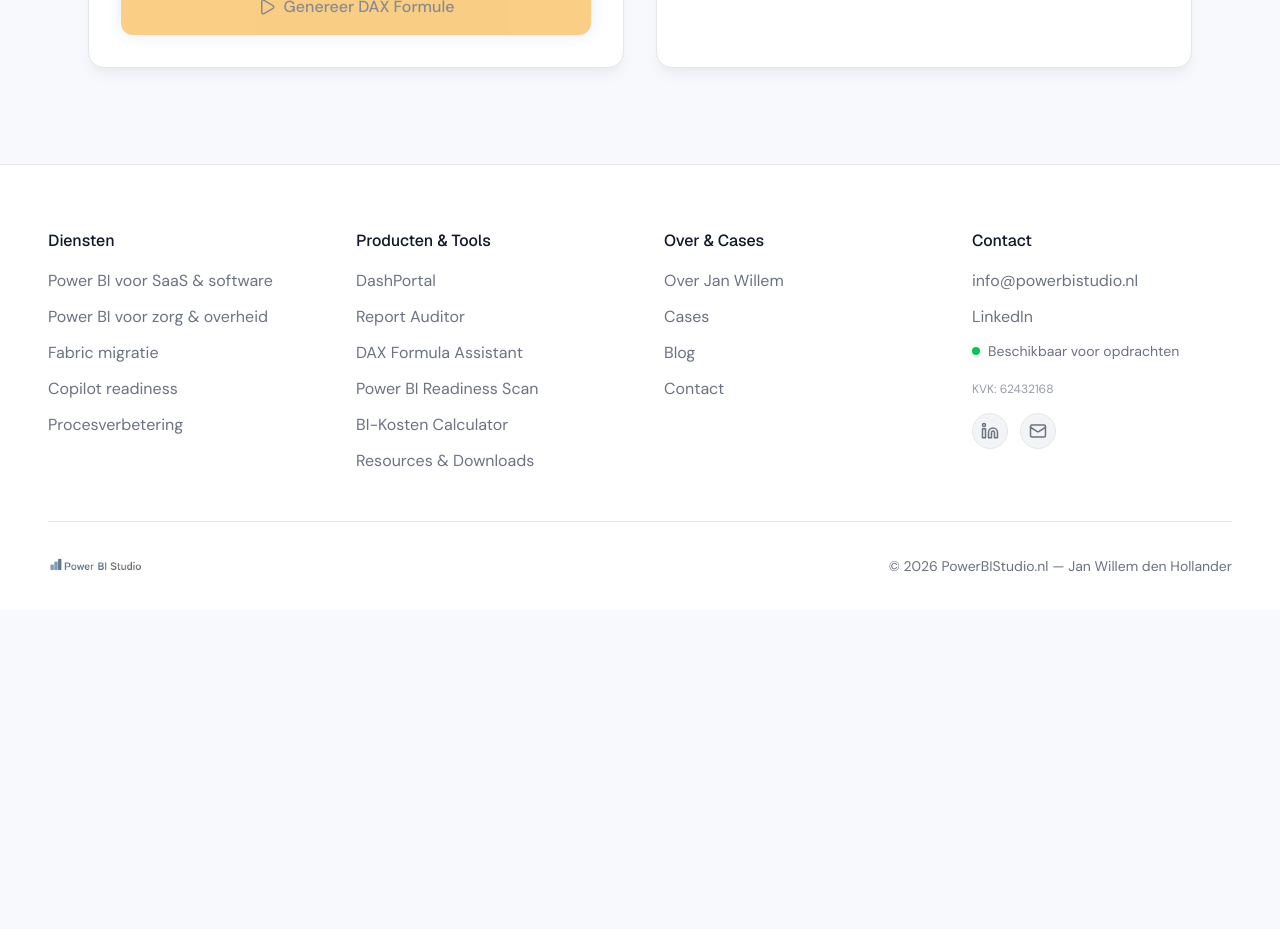
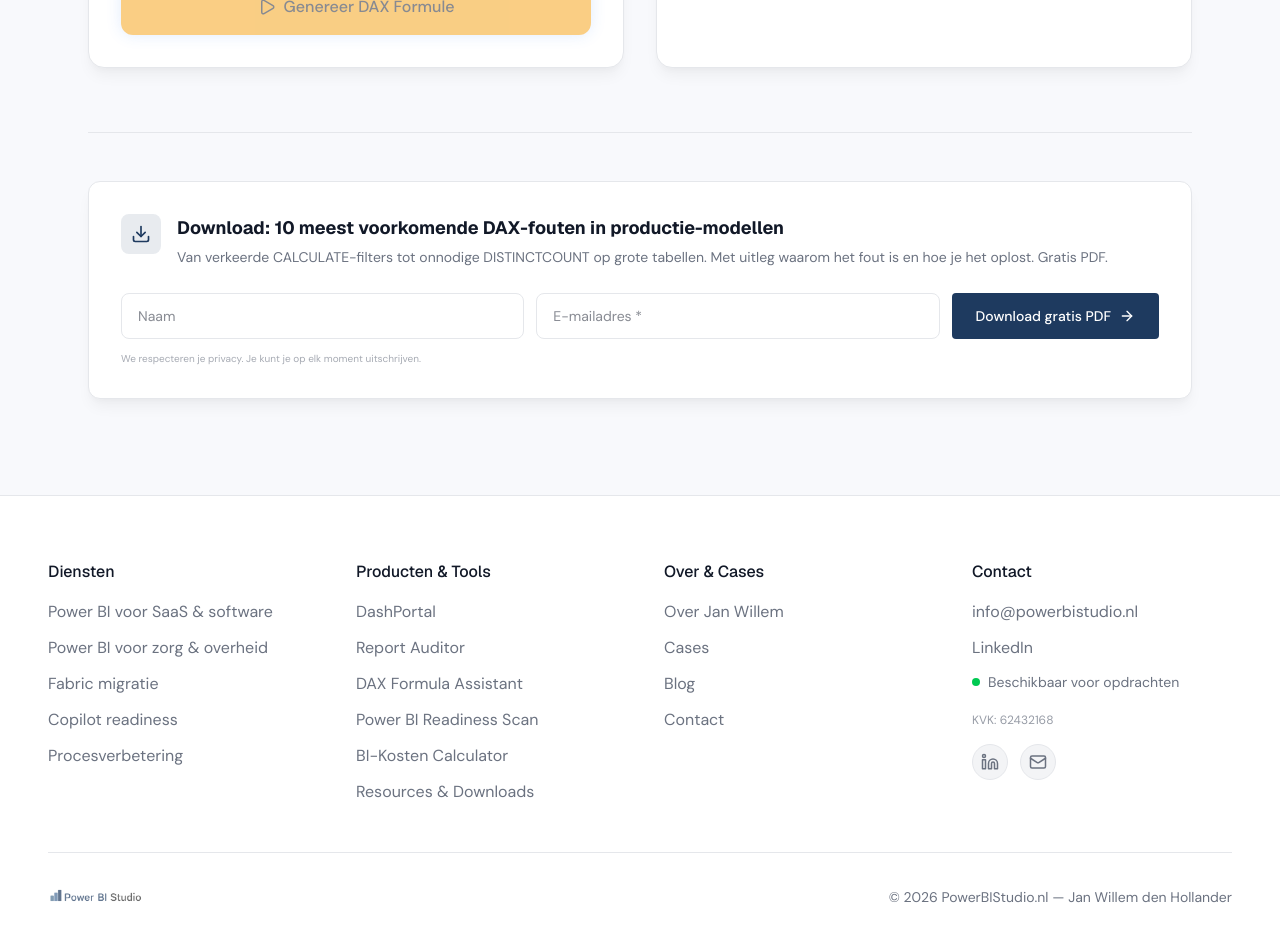
Before and after one commit to hollandsinzicht/powerbistudio, a Next.js app: page /tools/dax-assistant in a window 1280 px wide. Shown: the part 800-1729 px from the top of the page. Before the commit the page ends 1410 px from the top, so only its background shows below. Built offline with nearby package versions, Linux system fonts and the light colour scheme.

Commit message:
“fix”

```diff
--- a/src/app/tools/dax-assistant/page.tsx
+++ b/src/app/tools/dax-assistant/page.tsx
@@ -2,7 +2,8 @@
 
 import { useState } from "react";
 import Link from "next/link";
-import { ArrowLeft, BrainCircuit, Play, Copy, RefreshCw, FileText, CheckCircle2 } from "lucide-react";
+import { ArrowLeft, BrainCircuit, Play, Copy, RefreshCw, FileText, CheckCircle2, Download } from "lucide-react";
+import LeadCaptureForm from "@/components/lead/LeadCaptureForm";
 
 export default function DaxAssistant() {
     const [mode, setMode] = useState<"generate" | "explain">("generate");
@@ -221,6 +222,36 @@
                     </div>
 
                 </div>
+
+                {/* DAX-fouten lead magnet */}
+                <div id="dax-fouten" className="mt-16 pt-12 border-t border-[var(--border)]">
+                    <div className="glass-card rounded-xl p-6 md:p-8 border border-[var(--border)]">
+                        <div className="flex items-start gap-4 mb-6">
+                            <div className="w-10 h-10 rounded-lg bg-[rgba(30,58,95,0.1)] flex items-center justify-center shrink-0">
+                                <Download size={20} className="text-[var(--primary)]" />
+                            </div>
+                            <div>
+                                <h3 className="text-lg font-display font-bold mb-1">
+                                    Download: 10 meest voorkomende DAX-fouten in productie-modellen
+                                </h3>
+                                <p className="text-[var(--text-secondary)] text-sm leading-relaxed">
+                                    Van verkeerde CALCULATE-filters tot onnodige DISTINCTCOUNT op grote tabellen.
+                                    Met uitleg waarom het fout is en hoe je het oplost. Gratis PDF.
+                                </p>
+                            </div>
+                        </div>
+                        <LeadCaptureForm
+                            vertical="vakgenoot"
+                            source="dax-fouten"
+                            title=""
+                            buttonText="Download gratis PDF"
+                            fields={['name', 'email']}
+                            compact
+                            downloadUrl="/downloads/dax-fouten-top10.pdf"
+                        />
+                    </div>
+                </div>
+
             </div>
         </div>
     );
```
